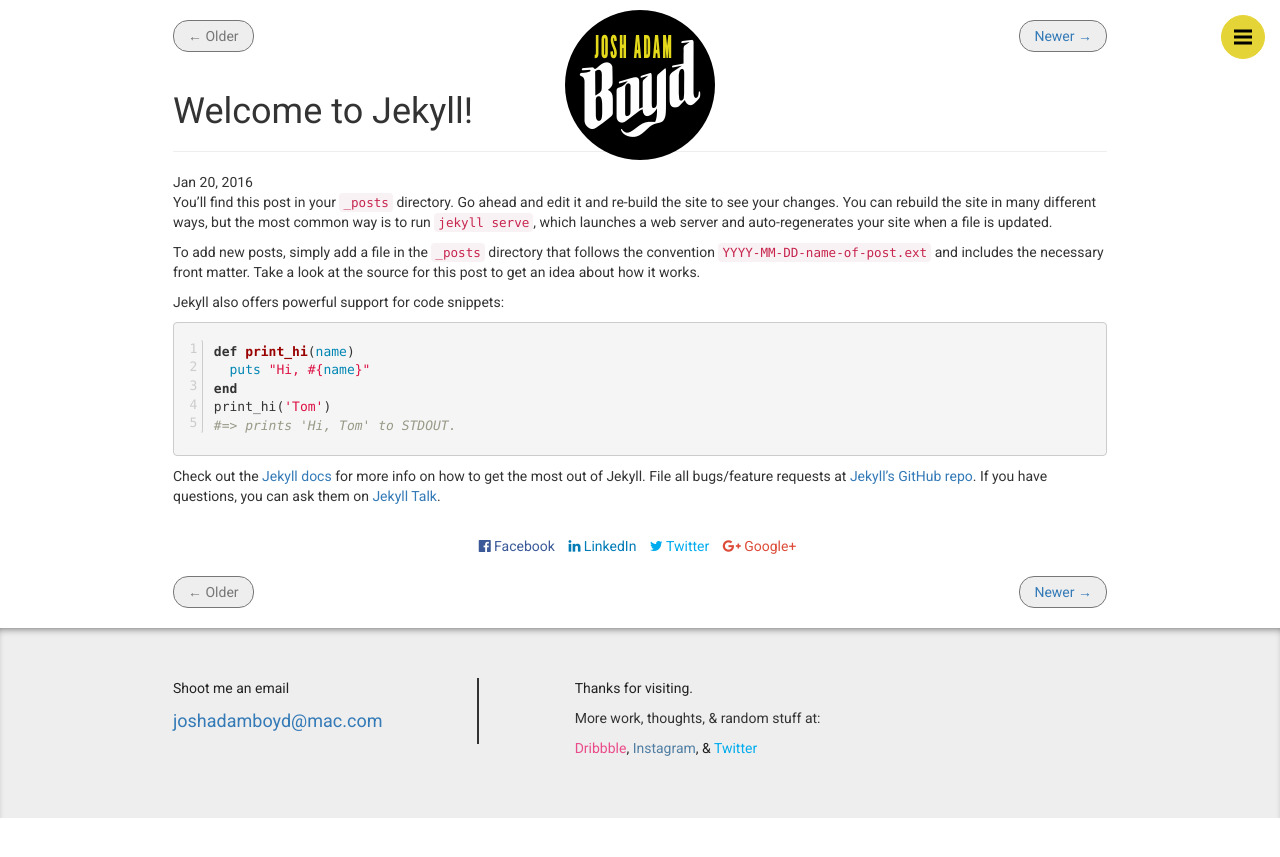
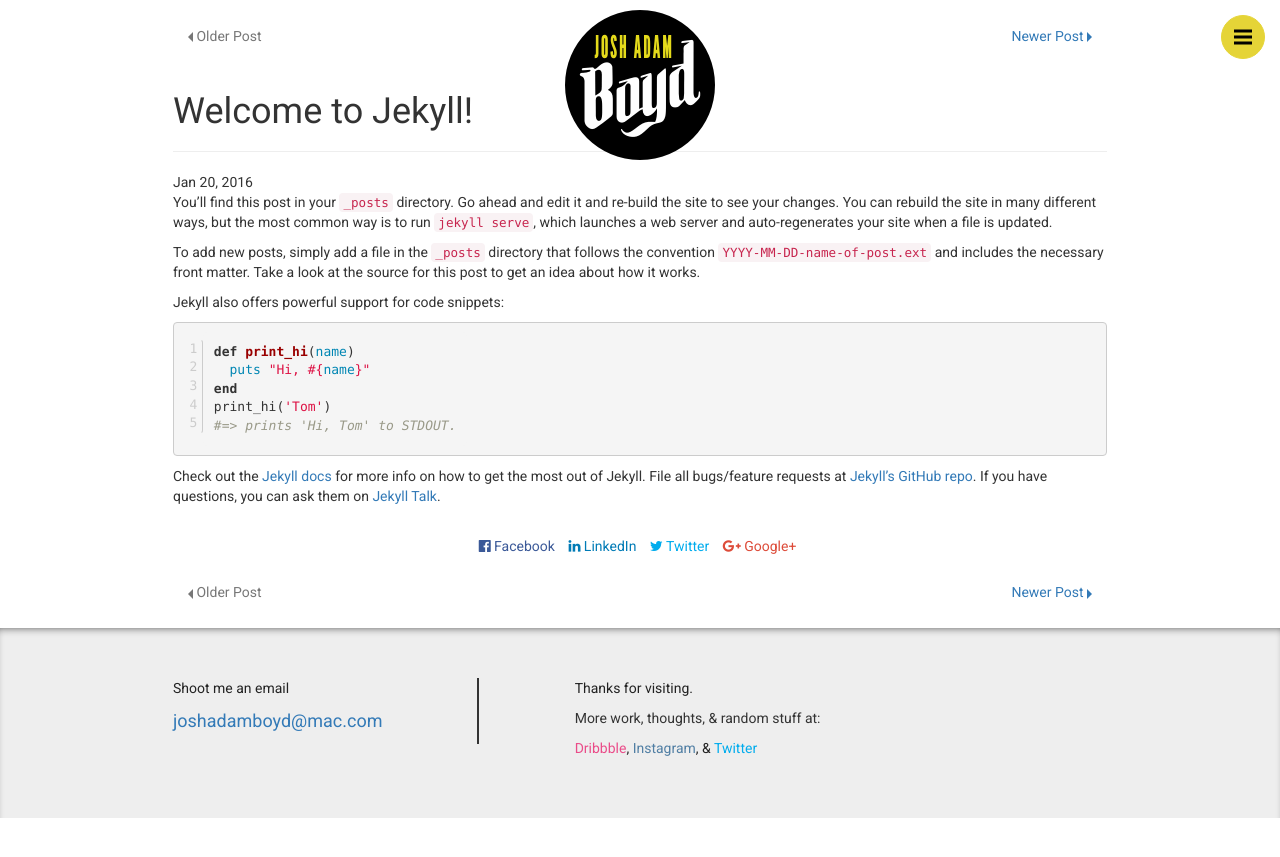
Before and after one commit to joshadamboyd/joshadamboyd.github.io, a Jekyll site: the page built from _posts/2016-01-20-welcome-to-jekyll.md, in a window 1280 px wide. Shown: the top 857 px of the page. Built offline with Jekyll 4.4.1, drawn with Linux system fonts in a browser that asks for light colours; comment, search, counter and statistics services are not loaded.

Commit message:
Pagination

```diff
--- a/_includes/posts/pager.html
+++ b/_includes/posts/pager.html
@@ -1,6 +1,6 @@
 <nav>
   <ul class="pager">
-    <li class="previous {% unless page.previous %}disabled{% endunless %}"><a href="{{ page.previous.url | prepend: site.baseurl }}" title="{{ page.previous.title }}"><span aria-hidden="true">&larr;</span> Older</a></li>
-    <li class="next {% unless page.next %}disabled{% endunless %}"><a href="{{ page.next.url | prepend: site.baseurl }}" title="{{ page.next.title }}">Newer <span aria-hidden="true">&rarr;</span></a></li>
+    <li class="previous {% unless page.previous %}disabled{% endunless %}"><a href="{{ page.previous.url | prepend: site.baseurl }}" title="{{ page.previous.title }}"><span aria-hidden="true" class="caret-left">&larr;</span> Older Post</a></li>
+    <li class="next {% unless page.next %}disabled{% endunless %}"><a href="{{ page.next.url | prepend: site.baseurl }}" title="{{ page.next.title }}">Newer Post <span aria-hidden="true" class="caret-right">&rarr;</span></a></li>
   </ul>
 </nav>
--- a/_layouts/post.html
+++ b/_layouts/post.html
@@ -3,13 +3,13 @@ layout: default
 ---
 
 <article class="post post-full" itemscope itemtype="http://schema.org/BlogPosting">
+    {% if page.highlight %}
+      <img src="{{ page.highlight | prepend: site.baseurl }}">
+    {% endif %}
+
     <div id="pagination-top">
       {% include posts/pager.html %}
     </div>
-
-    {% if page.highlight %}
-      <img src="{{ page.highlight | prepend: site.baseurl }}">
-    {% endif %}
 
     <div class="page-header" itemprop="name headline">
       <h1>{{ page.title }}</h1>
--- a/_sass/_header.scss
+++ b/_sass/_header.scss
@@ -8,7 +8,7 @@
     left: 50%;
     transform: translateX(-50%);
     @include square(110px);
-    z-index: 2;
+    z-index: 4;
     @include transition(all .2s ease-in-out);
 
     @media (min-width: $screen-md) {
--- a/_sass/_helpers.scss
+++ b/_sass/_helpers.scss
@@ -14,3 +14,25 @@ img {
 .text-large {
   font-size: $font-size-large;
 }
+
+
+/* CARET
+-------------------------------------------------- */
+.caret-left,
+.caret-right {
+  font-size: 0;
+  border-bottom: 5px solid transparent;
+  border-top: 5px solid transparent;
+  display: inline-block;
+  height: 0;
+  vertical-align: middle;
+  width: 0;
+}
+
+.caret-left {
+  border-right: 5px solid;
+}
+
+.caret-right {
+  border-left: 5px solid;
+}
--- a/_sass/_menu.scss
+++ b/_sass/_menu.scss
@@ -5,7 +5,7 @@
   background-color: $mustard;
   border: 1px solid $mustard;
   border-radius: 50%;
-  z-index: 4;
+  z-index: 6;
   @include square(44px);
   top: 15px;
   right: 15px;
@@ -77,7 +77,7 @@ ul.hamburger-menu {
   height: 100%;
   width: 100%;
   padding: 10px;
-  z-index: 3;
+  z-index: 5;
   background: $mustard;
   background: -moz-linear-gradient(-45deg, $mustard 0%, $mustard 50%, $banana 50%, $banana 100%);
   background: -webkit-linear-gradient(-45deg, $mustard 0%,$mustard 50%,$banana 50%,$banana 100%);
@@ -183,7 +183,7 @@ ul.hamburger-menu {
 }
 
 .cd-overlay-nav {
-  z-index: 2;
+  z-index: 4;
 
   span {
     background-color: $mustard;
@@ -191,7 +191,7 @@ ul.hamburger-menu {
 }
 
 .cd-overlay-content {
-  z-index: 4;
+  z-index: 6;
 
   span {
     background-color: #fff;
--- a/_sass/_variables.scss
+++ b/_sass/_variables.scss
@@ -471,20 +471,20 @@ $nav-pills-active-link-hover-color:         $component-active-color !default;
 //##
 
 $pagination-color:                     $gray !default;
-$pagination-bg:                        $gray-lighter !default;
-$pagination-border:                    $gray-light !default;
+$pagination-bg:                        transparent !default;
+$pagination-border:                    transparent !default;
 
 $pagination-hover-color:               $gray-dark !default;
-$pagination-hover-bg:                  $gray-light !default;
+$pagination-hover-bg:                  transparent !default;
 $pagination-hover-border:              $pagination-border !default;
 
 $pagination-active-color:              $gray-dark !default;
-$pagination-active-bg:                 $gray-light !default;
-$pagination-active-border:             $gray-light !default;
+$pagination-active-bg:                 transparent !default;
+$pagination-active-border:             transparent !default;
 
 $pagination-disabled-color:            $gray-light !default;
-$pagination-disabled-bg:               $gray-lighter !default;
-$pagination-disabled-border:           $gray-light !default;
+$pagination-disabled-bg:               transparent !default;
+$pagination-disabled-border:           transparent !default;
 
 
 //== Pager
```
